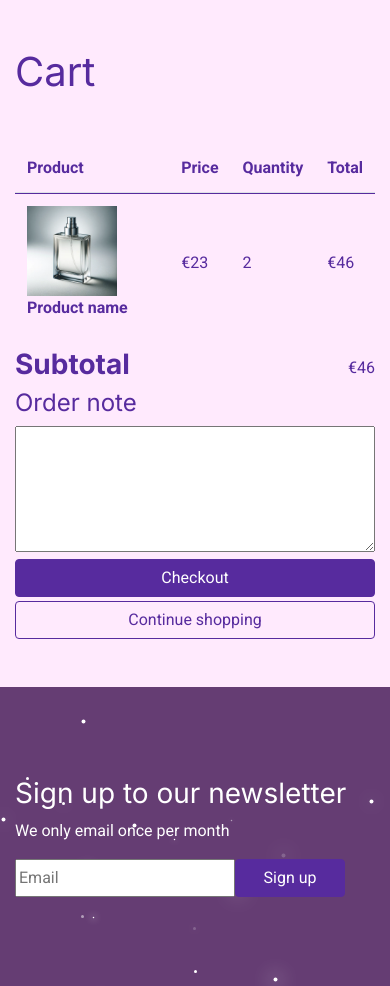
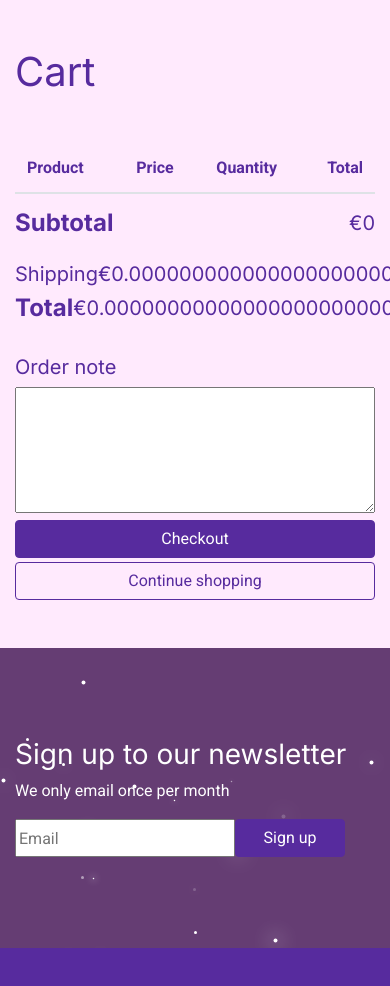
Before and after one commit to stephendawsondev/Sleep-Healthily, a Django app: page /cart/ in a window 390 px wide; the page is wider, and only the part inside the window is pictured. Shown: the part 224-1210 px from the top of that part. Run offline with Django 3.2, Linux system fonts and the light colour scheme; lists and menus that the app fills with data are empty; some libraries are stand-ins or nearby versions; some web fonts are replaced.

Commit message:
feat: update cart functionality
- pass more data to the cart template
- update cart template with new data
- add quantity selector script to the
product and cart pages
- update base.html cart icon colour

```diff
--- a/cart/contexts.py
+++ b/cart/contexts.py
@@ -1,5 +1,7 @@
+from django.shortcuts import get_object_or_404
 from decimal import Decimal
 from django.conf import settings
+from product.models import Product
 
 
 def cart_contents(request):
@@ -8,6 +10,20 @@ def cart_contents(request):
     subtotal = 0
     product_count = 0
     cart_total = 0
+    cart = request.session.get('cart', {})
+    free_shipping = False
+
+    for item_id, quantity in cart.items():
+        product = get_object_or_404(Product, pk=item_id)
+        subtotal += quantity * product.price
+        product_count += quantity
+        line_total = product.price * quantity
+        cart_items.append({
+            'id': item_id,
+            'quantity': quantity,
+            'line_total': line_total,
+            'product': product,
+        })
 
     if subtotal < settings.FREE_SHIPPING_THRESHOLD:
         shipping = subtotal * \
@@ -16,6 +32,7 @@ def cart_contents(request):
     else:
         shipping = 0
         free_shipping_remainder = 0
+        free_shipping = True
 
     cart_total = shipping + subtotal
 
@@ -27,6 +44,7 @@ def cart_contents(request):
         'shipping': shipping,
         'free_shipping_remainder': free_shipping_remainder,
         'free_shipping_threshold': settings.FREE_SHIPPING_THRESHOLD,
+        'free_shipping': free_shipping,
     }
 
     return context
--- a/cart/templates/cart/cart.html
+++ b/cart/templates/cart/cart.html
@@ -6,33 +6,57 @@
   <h1 class="h1 mb-5">Cart</h1>
   <div class="row">
     <div class="col-12 col-md-9">
+      {% comment %} Cart line items table {% endcomment %}
       <table class="table text-primary table-borderless">
         <thead>
           <tr>
             <th scope="col">Product</th>
-            <th scope="col">Price</th>
-            <th scope="col">Quantity</th>
-            <th scope="col">Total</th>
+            <th scope="col" class="text-center">Price</th>
+            <th scope="col" class="text-center">Quantity</th>
+            <th scope="col" class="text-right">Total</th>
           </tr>
         </thead>
         <tbody>
+          {% for line_item in cart_items %}
           <tr>
             <th scope="row align-middle font-weight-normal">
-              <img width="90" height="90" src="/media/pillow-spray.webp" alt=""
-                class="img-fluid mr-3 font-weight-normal">Product name
+              {% comment %}
+              Alt tag left blank here to avoid screen reader noise.
+              The image is of the product, but as a line item in a table,
+              it is decorative and does not need to be read out.
+              {% endcomment %}
+              <img width="90" height="90" src="{{ line_item.product.image.url }}" alt=""
+                class="img-fluid mr-3 font-weight-normal">{{ line_item.product.name }}
             </th>
-            <td class="align-middle font-weight-normal">€23</td>
-            <td class="align-middle font-weight-normal">2</td>
-            <td class="align-middle font-weight-normal">€46</td>
+            <td class="align-middle font-weight-normal text-center">€{{ line_item.product.price }}</td>
+            <td class="align-middle font-weight-normal text-center">
+              {% include 'includes/snippets/quantity_selector.html' with quantity=line_item.quantity product=line_item.product %}
+            </td>
+            <td class="align-middle font-weight-normal text-right">€{{ line_item.line_total }} </td>
+          </tr>
+          {% endfor %}
         </tbody>
       </table>
     </div>
-    <div class="col-12 col-lg-3">
+    <div class="col-12 col-md-3">
       <div class="d-flex justify-content-between align-items-center subtotal-container">
-        <h3 class="h3 w-100"><strong>Subtotal</strong></h3>
-        <span class="subtotal-price">€46</span>
+        <h4 class="h4 w-100"><strong>Subtotal</strong></h4>
+        <span class="h5 subtotal-price">€{{ subtotal }}</span>
       </div>
-      <h4 class="h4 display-6">Order note</h4>
+
+      <div class="d-flex justify-content-between align-items-center mt-3 shipping-container">
+        <h5 class="h5 w-100 ">Shipping</h5>
+        {% if free_shipping %}
+        <span class="h5">Free</span>
+        {% else %}
+        <span class="h5">€{{ shipping }}</span>
+        {% endif %}
+      </div>
+      <div class="d-flex justify-content-between align-items-center total-container">
+        <h4 class="h4 w-100"><strong>Total</strong></h4>
+        <span class="h5 total-price">€{{ cart_total }}</span>
+      </div>
+      <h5 class="h5 mt-4">Order note</h5>
       <textarea name="cart-order-note" id="cart-order-note" class="w-100" cols="20" rows="5"></textarea>
       <div class="d-flex flex-column w-100 buttons-container">
         <a href="" class="btn btn-primary w-100">Checkout</a>
@@ -43,3 +67,8 @@
   </div>
 </section>
 {% endblock content %}
+
+{% block post_load_js %}
+{{ block.super }}
+{% include 'product/includes/quantity_input_script.html' %}
+{% endblock %}
--- a/product/templates/product/product_detail.html
+++ b/product/templates/product/product_detail.html
@@ -53,3 +53,8 @@
 </dialog>
 {% endif %}
 {% endblock content %}
+
+{% block post_load_js %}
+{{ block.super }}
+{% include 'product/includes/quantity_input_script.html' %}
+{% endblock %}
--- a/templates/base.html
+++ b/templates/base.html
@@ -101,7 +101,7 @@
             </div>
           </li>
           <li class="list-inline-item">
-            <a class="{% if cart_total %}text-info font-weight-bold{% else %}text-black{% endif %} nav-link"
+            <a class="{% if cart_total %}text-primary font-weight-bold{% else %}text-black{% endif %} nav-link"
               href="{% url 'view_cart' %}">
               <div class="text-center">
                 <div><i class="fas fa-shopping-cart fa-lg"></i></div>
```
